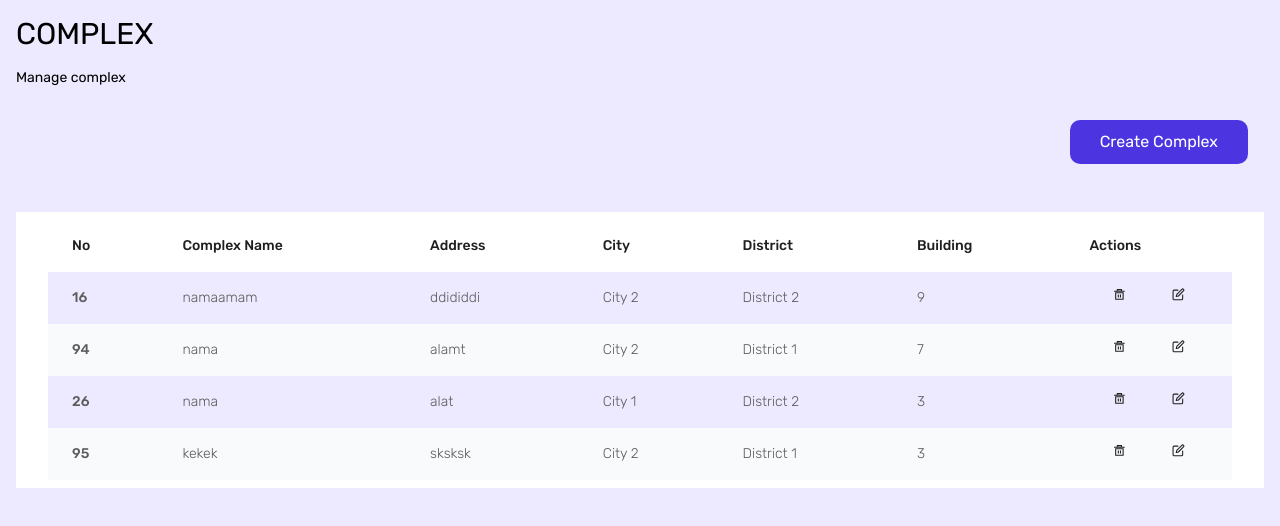
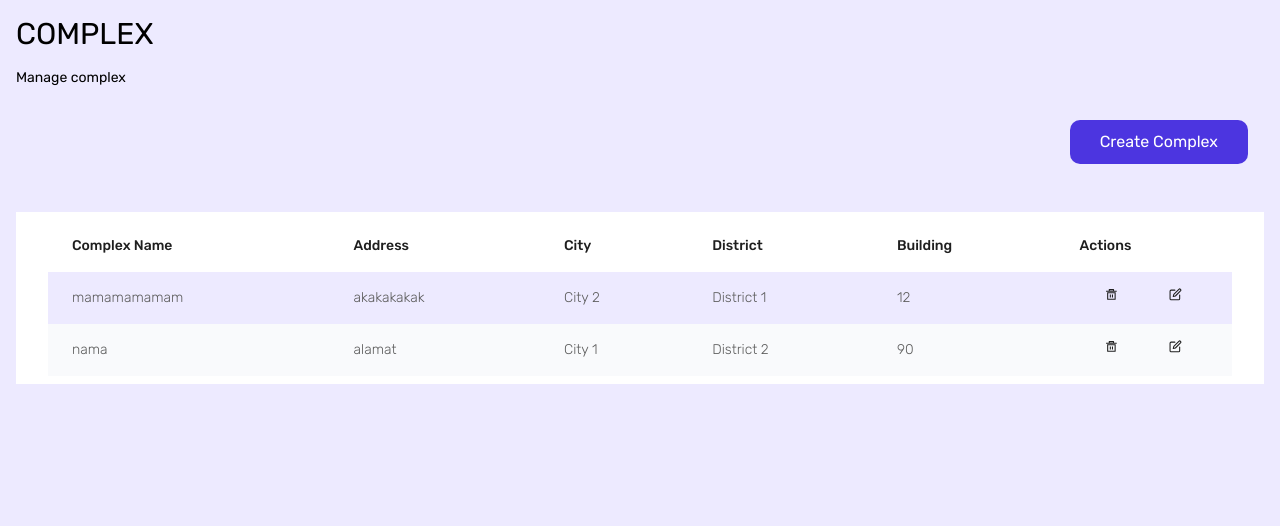
Before and after one commit to Kel2-Kanbo/Kanbo-web, a React (Create React App) app: page /complex in a window 1280 px wide. Shown: the top 526 px of the page. Built offline with nearby package versions, Linux system fonts and the light colour scheme; data requests are answered from the project's data file.

Commit message:
fix: update complex

```diff
--- a/db.json
+++ b/db.json
@@ -1,36 +1,20 @@
 {
   "complex": [
     {
-      "id": 16,
-      "complexName": "namaamam",
-      "complexAddress": "ddididdi",
+      "id": 41,
+      "complexName": "mamamamamam",
+      "complexAddress": "akakakakak",
       "city": "City 2",
-      "district": "District 2",
-      "building": "9"
+      "district": "District 1",
+      "building": "12"
     },
     {
-      "id": 94,
+      "id": 31,
       "complexName": "nama",
-      "complexAddress": "alamt",
-      "city": "City 2",
-      "district": "District 1",
-      "building": "7"
-    },
-    {
-      "id": 26,
-      "complexName": "nama",
-      "complexAddress": "alat",
+      "complexAddress": "alamat",
       "city": "City 1",
       "district": "District 2",
-      "building": "3"
-    },
-    {
-      "id": 95,
-      "complexName": "kekek",
-      "complexAddress": "sksksk",
-      "city": "City 2",
-      "district": "District 1",
-      "building": "3"
+      "building": "90"
     }
   ]
 }
--- a/src/Components/EditComplex/index.jsx
+++ b/src/Components/EditComplex/index.jsx
@@ -4,18 +4,26 @@ import React, { useState } from "react";
 import FormInput from "../FormInput";
 
 export default function EditComplex(props) {
-  const {_handleCloseModalEdit, complex, updateComplex} = props
+  const { _handleCloseModalEdit, complex, updateComplex } = props;
+  const [msg, setMsg] = useState("");
 
-  const [data, setData] = useState({
-    complexName: complex.complexName,
-    complexAddress: complex.complexAddress,
-    city: complex.city,
-    district: complex.district,
-    building: complex.building,
-  })
-  console.log(data)
+  console.log(complex);
 
-  const [msg, setMsg] = useState("");
+  // const _handleEditComplex = (e) => {
+  //   e.preventDefault();
+  //   const { complexName, complexAddress, city, district, building } = complex
+  //   const complex = {
+  //     complexName: complexName.value,
+  //     complexAddress: complexAddress.value,
+  //     city: city.value,
+  //     district: district.value,
+  //     building: building.value,
+  //   };
+  //   props.updateComplex(complex);
+  //   setMsg("Complex updated successfully");
+  //   _handleCloseModalEdit();
+  // }
+
 
   const [inputs, setInputs] = useState([
     {
@@ -62,45 +70,6 @@ export default function EditComplex(props) {
     },
   ]);
 
-  const _handleChange = (value, index) => {
-    setInputs(
-      inputs.map((input) => {
-        if (input.id === index) {
-          return {
-            ...input,
-            value,
-          };
-        }
-        return input;
-      })
-    );
-
-    setData({
-      ...data,
-      [inputs[index].name]: value,
-    });
-  };
-
-  const _handleEditComplex = () => {
-    const complex = {
-      complexName: inputs[0].value,
-      complexAddress: inputs[1].value,
-      city: inputs[2].value,
-      district: inputs[3].value,
-      building: inputs[4].value,
-    };
-    updateComplex(complex);
-    setMsg("Complex updated successfully");
-    setData({
-      complexName: "",
-      complexAddress: "",
-      city: "",
-      district: "",
-      building: "",
-    });
-    _handleCloseModalEdit();
-  };
-
   return (
     <>
       <CreateWrap>
@@ -114,14 +83,12 @@ export default function EditComplex(props) {
                 {...input}
                 value={input.value}
                 type={input.type}
-                onChange={(e) => _handleChange(e.target.value, inputIdx)}
               />
             </>
           ) : (
             <>
               <SelectWrap
                 type={input.type}
-                onChange={(e) => _handleChange(e.target.value, inputIdx)}
               >
                 <option value="">{input.placeholder}</option>
                 {input.options.map((option, optionIdx) => (
@@ -145,7 +112,7 @@ export default function EditComplex(props) {
           <button
             className="bg-primary-blue font-bold uppercase text-sm px-6 py-3 rounded shadow mr-1 mb-1"
             type="button"
-            onClick={_handleEditComplex}
+            // onClick={_handleEditComplex}
           >
             Submit
           </button>
--- a/src/Components/TableComplex/index.jsx
+++ b/src/Components/TableComplex/index.jsx
@@ -1,17 +1,18 @@
 import React, { useState } from "react";
+import { Link } from "react-router-dom";
 import { RiDeleteBin5Line } from "react-icons/ri";
-import {FiEdit} from "react-icons/fi";
+import { FiEdit } from "react-icons/fi";
 import EditComplex from "../EditComplex";
 
 export default function TableComplex(props) {
-  const {complex, removeComplex, updateComplex} = props
-  const [showModalEdit, setShowModalEdit] = useState(false)
+  const { complex, removeComplex, updateComplex } = props;
+  const [showModalEdit, setShowModalEdit] = useState(false);
   const _handleCloseModalEdit = () => {
-    setShowModalEdit(false)
-  }
+    setShowModalEdit(false);
+  };
   const _handleOpenModalEdit = () => {
-    setShowModalEdit(true)
-  }
+    setShowModalEdit(true);
+  };
 
   return (
     <div>
@@ -22,12 +23,6 @@ export default function TableComplex(props) {
               <table class="min-w-full">
                 <thead class="bg-white">
                   <tr>
-                    <th
-                      scope="col"
-                      class="text-sm font-medium text-textColor-black px-6 py-4 text-left"
-                    >
-                      No
-                    </th>
                     <th
                       scope="col"
                       class="text-sm font-medium text-textColor-black px-6 py-4 text-left"
@@ -69,9 +64,6 @@ export default function TableComplex(props) {
                 <tbody>
                   {complex?.map((complex) => (
                     <tr class="bg-secondary-blue">
-                      <td class="px-6 py-4 whitespace-nowrap text-sm font-medium text-textColor-blackThin">
-                        {complex.id}
-                      </td>
                       <td class="text-sm text-textColor-blackThin font-light px-6 py-4 whitespace-nowrap">
                         {complex.complexName}
                       </td>
@@ -91,12 +83,16 @@ export default function TableComplex(props) {
                         <button onClick={() => removeComplex(complex.id)}>
                           <RiDeleteBin5Line />
                         </button>
-                        <button onClick={_handleOpenModalEdit}>
-                          <FiEdit />
+                        <button onClick={() => updateComplex(complex)}>
+                          <FiEdit onClick={_handleOpenModalEdit} />
+                          {showModalEdit ? (
+                            <EditComplex
+                              _handleCloseModalEdit={_handleCloseModalEdit}
+                              complex={complex}
+                              updateComplex={() => updateComplex(complex)}
+                            />
+                          ) : null}
                         </button>
-                        {showModalEdit ? (
-                          <EditComplex _handleCloseModalEdit={_handleCloseModalEdit} complex={complex} updateComplex={updateComplex}/>
-                        ): null}
                       </td>
                     </tr>
                   ))}
--- a/src/Pages/Complex/index.jsx
+++ b/src/Pages/Complex/index.jsx
@@ -7,8 +7,8 @@ import TableComplex from "../../Components/TableComplex";
 
 export default function Complex() {
   const [showModal, setShowModal] = useState(false);
-  // const [complex, setComplex] = useState([]);
-  const [complex, setComplex] = useState(null);
+  const [complex, setComplex] = useState([]);
+  // const [complex, setComplex] = useState(null);
   console.log(complex);
 
   const _handleOpenModal = () => {
@@ -34,9 +34,10 @@ export default function Complex() {
   };
 
   //remove complex
-  const removeComplex = async (complex) => {
+  const removeComplex = async (data) => {
     console.log(complex);
     const id = complex;
+    console.log(id);
     const response = await api.delete(`/complex/${id}`);
     alert("Complex removed successfully");
     console.log(response.data);
@@ -48,14 +49,19 @@ export default function Complex() {
 
   //update complex
   const updateComplex = async (data) => {
-    const id = complex._id;
-    const response = await api.put(`/complex/${id}`, data);
+    console.log(data)
+    console.log(data.id)
+    const response = await api.put(`/complex/${data.id}`, data);
+    const {id, complexName, complexAddress, city, district, building} = response.data;
+    console.log(response.data);
+    setComplex(complex.map((data) => {
+      return data.id === id ? { ...response.data } : data;
+    }))
     if (response.data) {
       const allComplex = await getComplex();
       setComplex(allComplex);
-      setShowModal(false);
     }
-  };
+  }
 
   useEffect(() => {
     const getAllComplex = async () => {
```
